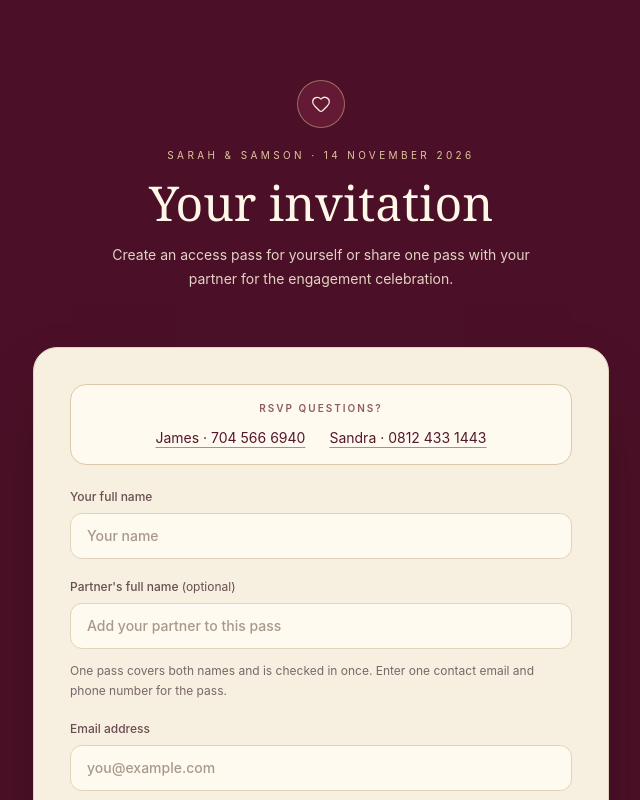
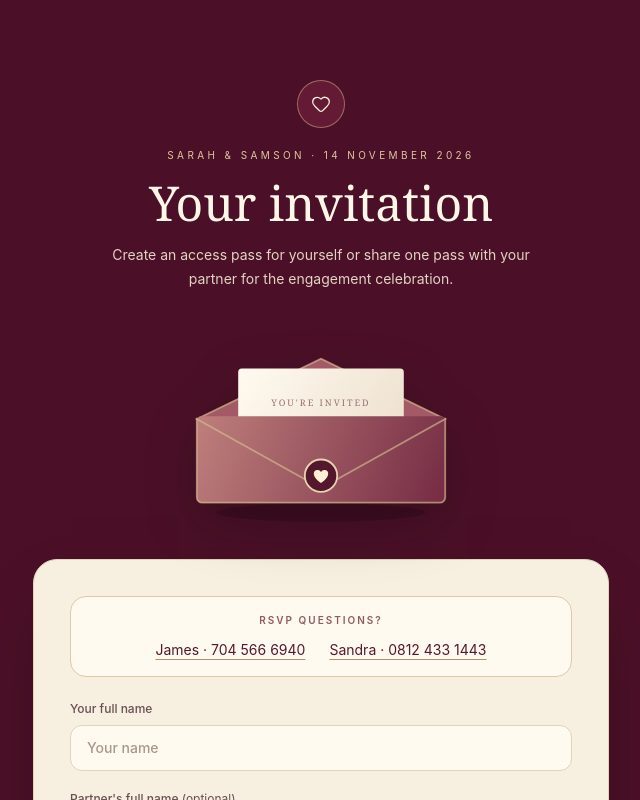
Before and after one commit to jexzyjames/invite, a React (Vite) app: page / in a window 1280 px wide. Both pictures are taken after a click on the button "OPEN OUR INVITATION". Shown: the top 800 px of the page, without its empty margins (319-959 px from the left). Built offline with nearby package versions, Linux system fonts and the light colour scheme.

Commit message:
Improve invitation opening experience
Co-authored-by: Copilot <223556219+Copilot@users.noreply.github.com>

```diff
--- a/src/components/ValidationPage.jsx
+++ b/src/components/ValidationPage.jsx
@@ -56,7 +56,6 @@ export default function ValidationPage() {
     if (!scannerActive) return undefined;
 
     let cancelled = false;
-    let reader;
 
     const startScanner = async () => {
       try {
@@ -65,7 +64,7 @@ export default function ValidationPage() {
         if (!window.isSecureContext || !navigator.mediaDevices?.getUserMedia) {
           throw new Error("Camera access requires HTTPS or localhost. Open this page over a secure connection.");
         }
-        reader = new BrowserQRCodeReader();
+        const reader = new BrowserQRCodeReader();
         const controls = await reader.decodeFromVideoDevice(
           undefined,
           videoRef.current,
@@ -120,7 +119,6 @@ export default function ValidationPage() {
       cancelled = true;
       scannerControlsRef.current?.stop();
       scannerControlsRef.current = null;
-      reader?.reset();
     };
   }, [scannerActive, validatePass]);
 
--- a/src/components/WeddingInvitation.jsx
+++ b/src/components/WeddingInvitation.jsx
@@ -73,14 +73,23 @@ export default function WeddingInvitation({ onOpen }) {
           onClick={handleOpen}
         >
           {/* Wax Seal / Heart Button on Flap Tip */}
-          <div className="absolute bottom-4 left-1/2 -translate-x-1/2 z-40">
-            <motion.div
+          <div className="group absolute bottom-4 left-1/2 z-40 -translate-x-1/2">
+            <motion.button
+              aria-label="Open invitation"
+              onClick={handleOpen}
+              title="Open invitation"
+              type="button"
               whileHover={{ scale: 1.05 }}
               whileTap={{ scale: 0.95 }}
-              className="flex h-12 w-12 items-center justify-center rounded-full border-2 border-rose-100/50 bg-[#54172b] text-white shadow-lg"
+              className="flex h-12 w-12 cursor-pointer items-center justify-center rounded-full border-2 border-rose-100/50 bg-[#54172b] text-white shadow-lg focus-visible:outline focus-visible:outline-2 focus-visible:outline-offset-4 focus-visible:outline-[#fff0d6]"
             >
-              <span className="text-xs font-bold tracking-tighter mr-0.5">SS</span>
-            </motion.div>
+              <span className="text-xs font-bold tracking-tighter mr-0.5">SS'</span>
+              <span className="text-xs font-bold tracking-tighter">26</span>
+
+            </motion.button>
+            <span className="pointer-events-none absolute bottom-full left-1/2 mb-2 -translate-x-1/2 whitespace-nowrap rounded-full border border-[#d6bd91]/50 bg-[#2b101c] px-3 py-1.5 text-[10px] font-medium uppercase tracking-[0.14em] text-[#fff0d6] opacity-0 shadow-lg transition-opacity group-hover:opacity-100 group-focus-within:opacity-100">
+              Tap to open
+            </span>
           </div>
         </motion.div>
       </div>
--- a/src/components/WeddingPage.jsx
+++ b/src/components/WeddingPage.jsx
@@ -85,6 +85,43 @@ export default function WeddingPage() {
             Create an access pass for yourself or share one pass with your partner for the engagement celebration.
           </p>
         </header>
+
+        <svg
+          aria-label="An open wedding invitation envelope"
+          className="mx-auto mb-8 w-64 drop-shadow-[0_18px_24px_rgba(20,5,12,0.3)] sm:w-72"
+          fill="none"
+          role="img"
+          viewBox="0 0 320 200"
+          xmlns="http://www.w3.org/2000/svg"
+        >
+          <defs>
+            <linearGradient id="envelope-paper" x1="68" x2="252" y1="26" y2="158" gradientUnits="userSpaceOnUse">
+              <stop stopColor="#fffaf0" />
+              <stop offset="1" stopColor="#eadbc8" />
+            </linearGradient>
+            <linearGradient id="envelope-fabric" x1="28" x2="292" y1="82" y2="178" gradientUnits="userSpaceOnUse">
+              <stop stopColor="#bd7d7a" />
+              <stop offset="1" stopColor="#762d45" />
+            </linearGradient>
+          </defs>
+          <ellipse cx="160" cy="184" fill="#1e0912" fillOpacity=".3" rx="116" ry="10" />
+          <path d="M22 80 160 13l138 67-138 73L22 80Z" fill="#a45a66" stroke="#d6bd91" strokeOpacity=".7" strokeWidth="2" />
+          <rect fill="url(#envelope-paper)" height="137" rx="4" width="184" x="68" y="24" />
+          <text fill="#9b7071" fontFamily="Georgia,serif" fontSize="10" letterSpacing="2.2" textAnchor="middle" x="160" y="65">
+            YOU&apos;RE INVITED
+          </text>
+          <text fill="#54172b" fontFamily="Georgia,serif" fontSize="21" textAnchor="middle" x="160" y="96">
+            Sarah &amp; Samson
+          </text>
+          <path d="M132 108h56" stroke="#b88d68" />
+          <text fill="#78686a" fontFamily="Georgia,serif" fontSize="10" letterSpacing="1.5" textAnchor="middle" x="160" y="128">
+            14 · 11 · 2026
+          </text>
+          <rect fill="url(#envelope-fabric)" height="96" rx="5" width="276" x="22" y="77" />
+          <path d="m22 80 138 77L298 80v87a6 6 0 0 1-6 6H28a6 6 0 0 1-6-6V80Z" fill="url(#envelope-fabric)" stroke="#d6bd91" strokeOpacity=".65" strokeWidth="2" />
+          <circle cx="160" cy="143" fill="#54172b" r="18" stroke="#e8d4b0" strokeWidth="2" />
+          <path d="M160 151s-8-4.9-8-10.2a4.2 4.2 0 0 1 8-1.8 4.2 4.2 0 0 1 8 1.8c0 5.3-8 10.2-8 10.2Z" fill="#fff0d6" />
+        </svg>
 
         <section className="rounded-3xl border border-[#e2d3bb] bg-[#f7efdf] p-6 shadow-[0_24px_70px_-38px_rgba(20,5,12,0.75)] sm:p-9">
           <aside className="mb-6 rounded-2xl border border-[#ddc9aa] bg-[#fffaf0] p-4 text-center">
```
